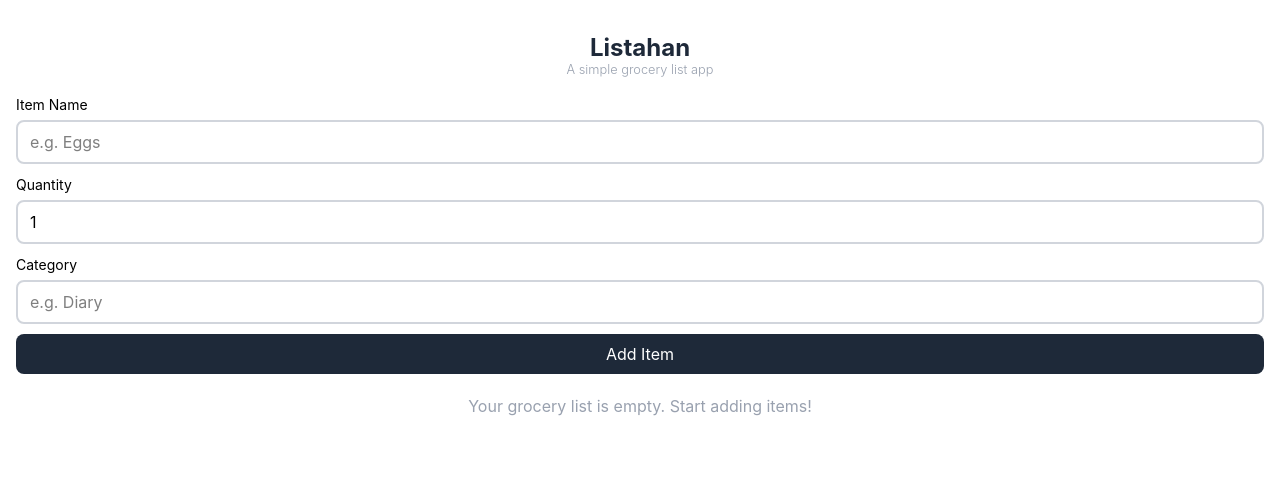
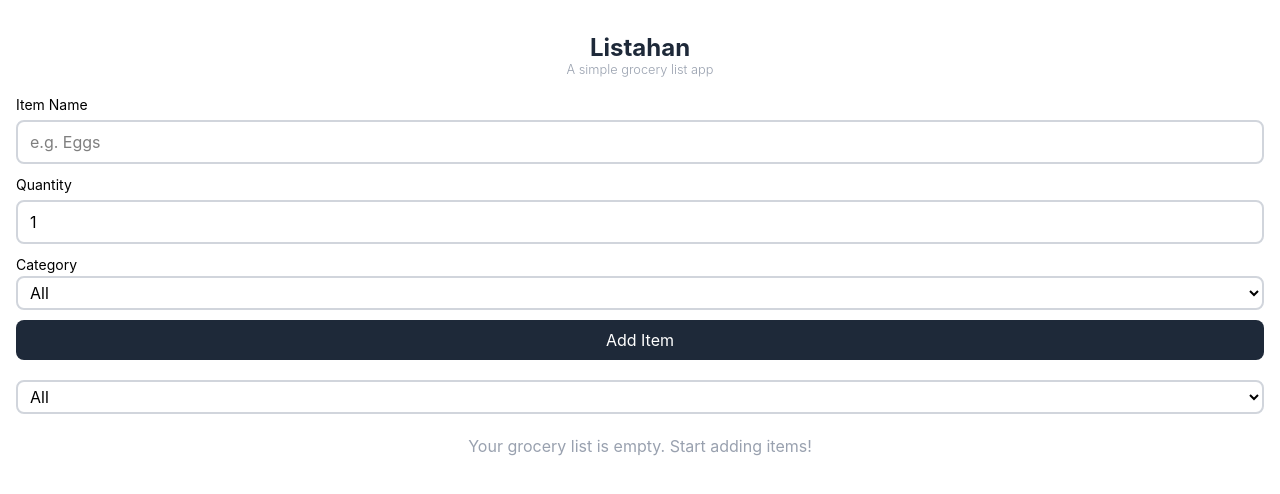
Before and after one commit to gabify/grocery-list-react, a React (Vite) app: page / in a window 1280 px wide. Shown: the top 494 px of the page. Built offline with nearby package versions, Linux system fonts and the light colour scheme.

Commit message:
Added filter feature in the list and optimize some of the operations

```diff
--- a/src/App.jsx
+++ b/src/App.jsx
@@ -3,36 +3,36 @@ import { useState, useEffect } from "react";
 import AddItemForm from "./components/AddItemForm";
 import GroceryList from "./components/GroceryList";
 import Header from "./components/Header";
+import ListFilter from "./components/ListFilter";
 
 function App() {
   const [items, setItems] = useState([]);
+  const [filter, setFilter] = useState("all");
 
-  const addItem = (item) => {
-    setItems([...items, item])
-    localStorage.setItem("groceryList", JSON.stringify([...items, item]));
-  };
+  const addItem = (item) => setItems([...items, item]);
 
-  const deleteItem = (index) => {
-    const newItems = [...items];
-    newItems.splice(index, 1);
+  const deleteItem = (id) => setItems(items.filter(item => item.id !== id));
+
+  const toggleBought = (id) =>{
+    const newItems = items.map(item =>
+      item.id === id ? {...item, isBought: !item.isBought} : item
+    );
     setItems(newItems);
-    localStorage.setItem("groceryList", JSON.stringify(newItems));
   }
 
-  const toggleBought = (index) =>{
-    const newItems = [...items];
-    newItems[index].isBought = !newItems[index].isBought;
-    setItems(newItems);
-    localStorage.setItem("groceryList", JSON.stringify(newItems));
-  }
+  const changeFilter = (newFilter) => setFilter(newFilter);
 
   useEffect(() => {
     const groceryList = localStorage.getItem("groceryList");
     if (groceryList) {
       setItems(JSON.parse(groceryList));
     }
-  }, [])
+  }, []);
 
+  useEffect(() =>{
+    const updateGroceryList = () => localStorage.setItem("groceryList", JSON.stringify(items));
+    updateGroceryList();
+  }, [items]);
 
   return (
     <>
@@ -41,7 +41,8 @@ function App() {
 
         <AddItemForm onAddItem={addItem} />
 
-        <GroceryList items={items} onDeleteItem={deleteItem} onToggleBought={toggleBought} />
+        <ListFilter onSelect={changeFilter}/>
+        <GroceryList items={items} filter={filter} onDeleteItem={deleteItem} onToggleBought={toggleBought} />
       </main>
     </>
   )
--- a/src/components/AddItemForm.jsx
+++ b/src/components/AddItemForm.jsx
@@ -9,6 +9,7 @@ const AddItemForm = ({ onAddItem }) => {
         e.preventDefault();
         if (itemName.trim()) {
             const newItem = {
+                id: Date.now(),
                 name: itemName.trim(),
                 category: category.trim() || "Uncategorized",
                 quantity: parseInt(quantity) || 1,
@@ -45,13 +46,13 @@ const AddItemForm = ({ onAddItem }) => {
             </div>
             <div className="mb-0.5">
                 <label className="text-sm">Category</label>
-                <input
-                    type="text"
-                    className="w-full rounded-lg border-2 border-gray-300 px-3 py-2 mt-1"
-                    placeholder="e.g. Diary"
-                    value={category}
-                    onChange={(e) => setCategory(e.target.value)}
-                />
+                <select className="w-full rounded-lg border-2 border-gray-300 px-2 py-1" value={category} onChange={(e) => setCategory(e.target.value)}>
+                    <option value="all">All</option>
+                    <option value="produce">Produce</option>
+                    <option value="dairy">Dairy</option>
+                    <option value="meat">Meat</option>
+                    <option value="snacks">Snacks</option>
+                </select>
             </div>
 
             <button className="w-full bg-gray-800 text-white py-2 rounded-lg mt-2">
--- a/src/components/GroceryList.jsx
+++ b/src/components/GroceryList.jsx
@@ -1,11 +1,16 @@
 import GroceryItem from "./GroceryItem";
 
-const GroceryList = ({ items, onDeleteItem, onToggleBought}) => {
+const GroceryList = ({ items, filter, onDeleteItem, onToggleBought}) => {
+    const filteredItems =
+        filter === "all"
+            ? items
+            : items.filter(item => item.category.toLowerCase() === filter.toLowerCase());
+
     return (
-        items.length > 0 ? (
+        filteredItems.length > 0 ? (
             <ul className="mt-4 space-y-2">
-                {items.map((item, index) => (
-                    <GroceryItem key={index} item={item} onDelete={() => onDeleteItem(index)} onToggle={() => onToggleBought(index)} />
+                {filteredItems.map((item) => (
+                    <GroceryItem key={item.id} item={item} onDelete={() => onDeleteItem(item.id)} onToggle={() => onToggleBought(item.id)} />
                 ))}
             </ul>
         ) : (
--- /dev/null
+++ b/src/components/ListFilter.jsx
@@ -0,0 +1,13 @@
+const ListFilter = ({ filter, onSelect }) => {
+    return (
+        <select className="w-full rounded-lg border-2 border-gray-300 px-2 py-1" value={filter} onChange={(e) => onSelect(e.target.value)}>
+            <option value="all">All</option>
+            <option value="produce">Produce</option>
+            <option value="dairy">Dairy</option>
+            <option value="meat">Meat</option>
+            <option value="snacks">Snacks</option>
+        </select>
+    )
+}
+
+export default ListFilter;
```
